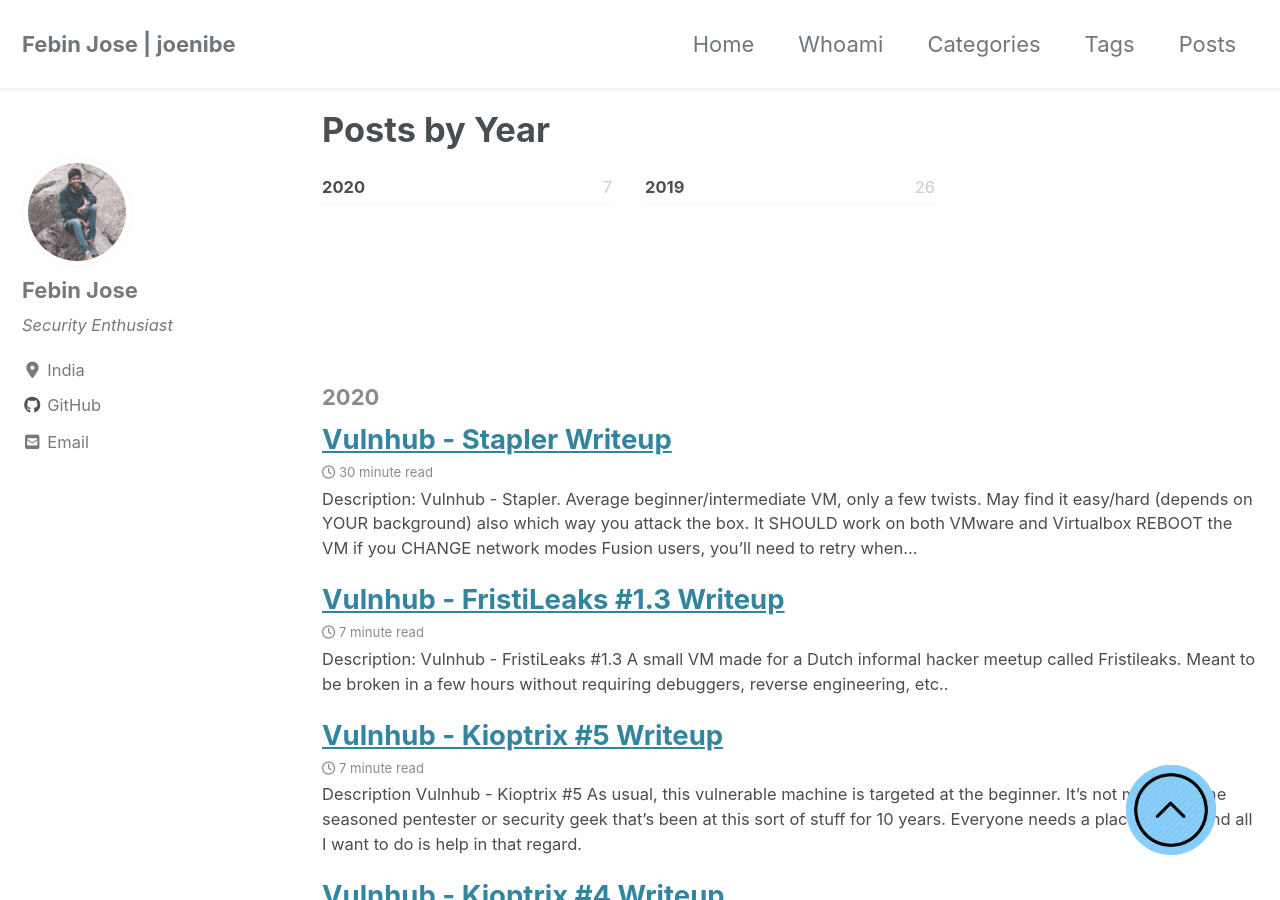
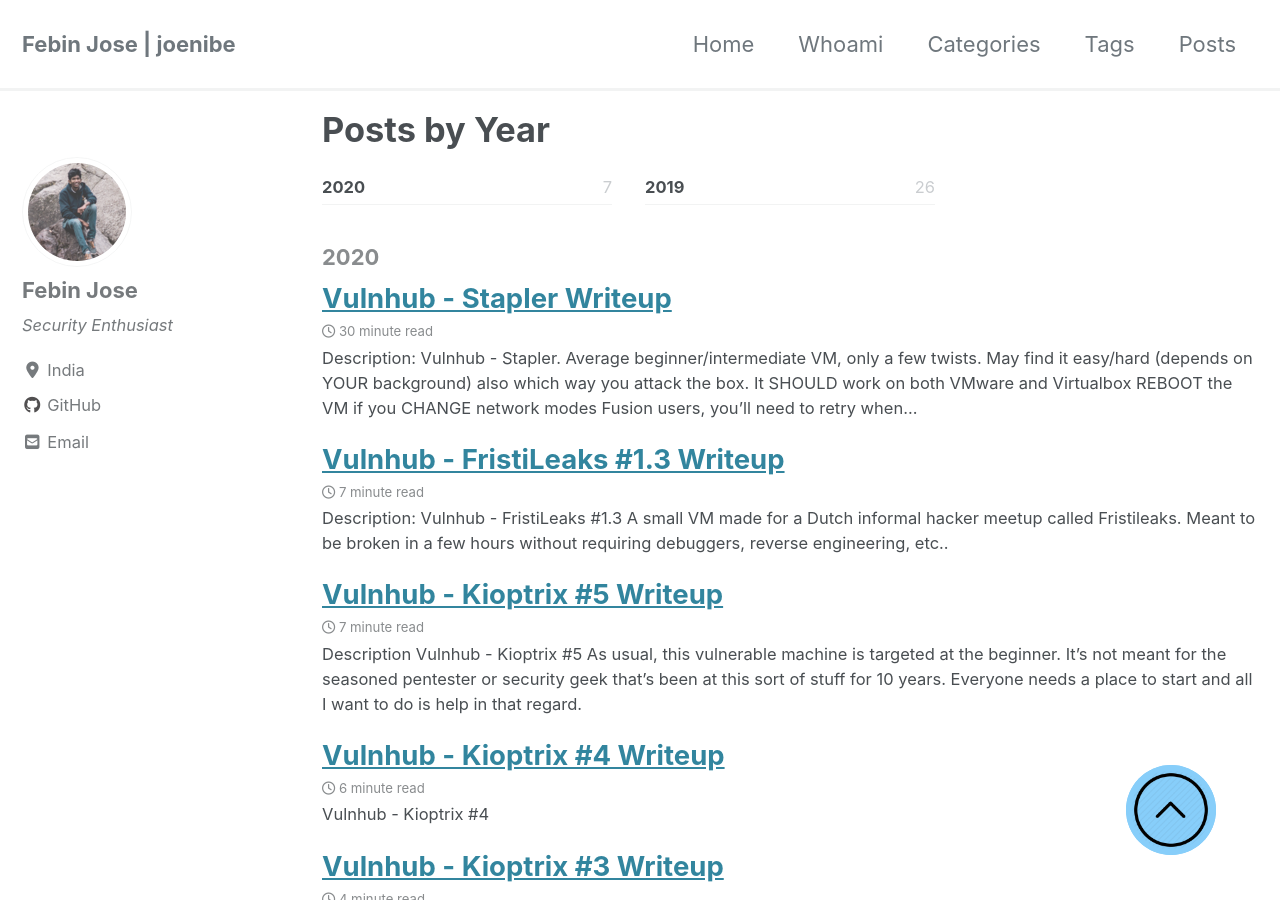
Before and after one commit to JoeNibe/JoeNibe.github.io, a Jekyll site: the page built from _pages/year-archive.md, in a window 1280 px wide and 900 px high. Built offline with Jekyll 4.4.1, drawn with Linux system fonts in a browser that asks for light colours; cached includes are drawn as plain includes; nearby versions of some CDN libraries.

Commit message:
removed top padding

```diff
--- a/_layouts/categories.html
+++ b/_layouts/categories.html
@@ -29,7 +29,8 @@
   {% for category in site.categories %}
     {% if category[1].size == i %}
       <section id="{{ category[0] | slugify | downcase }}" class="taxonomy__section">
-        <h2 style="padding-top: 15%" class="archive__subtitle">{{ category[0] }}</h2>
+        <!-- <h2 style="padding-top: 15%" class="archive__subtitle">{{ category[0] }}</h2> -->
+          <h2 class="archive__subtitle">{{ category[0] }}</h2>
         <div class="entries-{{ page.entries_layout | default: 'list' }}">
           {% for post in category.last %}
             {% include archive-single.html type=page.entries_layout %}
--- a/_layouts/posts.html
+++ b/_layouts/posts.html
@@ -18,7 +18,8 @@
 {% assign postsByYear = site.posts | group_by_exp: 'post', 'post.date | date: "%Y"' %}
 {% for year in postsByYear %}
   <section id="{{ year.name }}" class="taxonomy__section">
-    <h2 style="padding-top: 15%" class="archive__subtitle">{{ year.name }}</h2>
+    <!-- <h2 style="padding-top: 15%" class="archive__subtitle">{{ year.name }}</h2> -->
+      <h2 class="archive__subtitle">{{ year.name }}</h2>
     <div class="entries-{{ page.entries_layout | default: 'list' }}">
       {% for post in year.items %}
         {% include archive-single.html type=page.entries_layout %}
--- a/_layouts/tags.html
+++ b/_layouts/tags.html
@@ -29,7 +29,8 @@
   {% for tag in site.tags %}
     {% if tag[1].size == i %}
       <section id="{{ tag[0] | slugify | downcase }}" class="taxonomy__section">
-        <h2 style="padding-top: 15%" class="archive__subtitle">{{ tag[0] }}</h2>
+        <!-- <h2 style="padding-top: 15%" class="archive__subtitle">{{ tag[0] }}</h2> -->
+        <h2 class="archive__subtitle">{{ tag[0] }}</h2>
         <div class="entries-{{ page.entries_layout | default: 'list' }}">
           {% for post in tag.last %}
             {% include archive-single.html type=page.entries_layout %}
```
